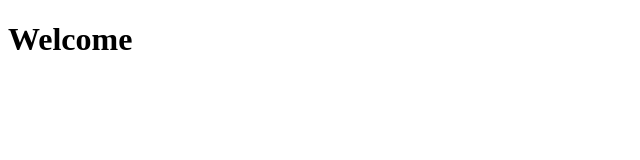
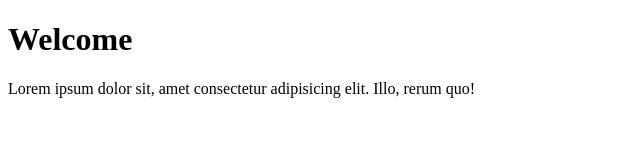
Before and after one commit to MtProjects/Weeeb, a plain HTML site: page index.html in a window 1280 px wide. Shown: the whole page, without its empty margins (0-640 px from the left). Drawn offline with Linux system fonts and the light colour scheme.

Commit message:
paragraf eklendi

```diff
--- a/index.html
+++ b/index.html
@@ -9,5 +9,8 @@
   </head>
   <body>
     <h1>Welcome</h1>
+    <p>
+      Lorem ipsum dolor sit, amet consectetur adipisicing elit. Illo, rerum quo!
+    </p>
   </body>
 </html>
```
